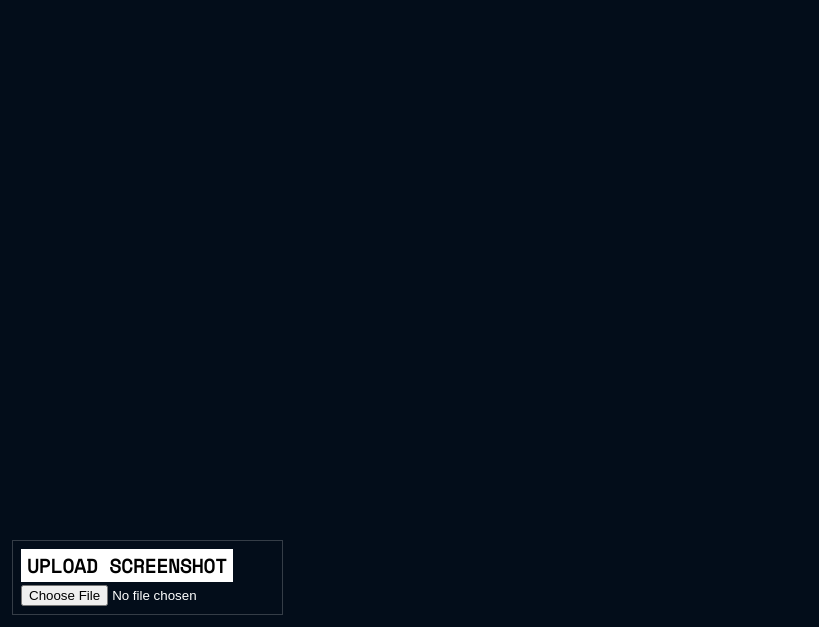
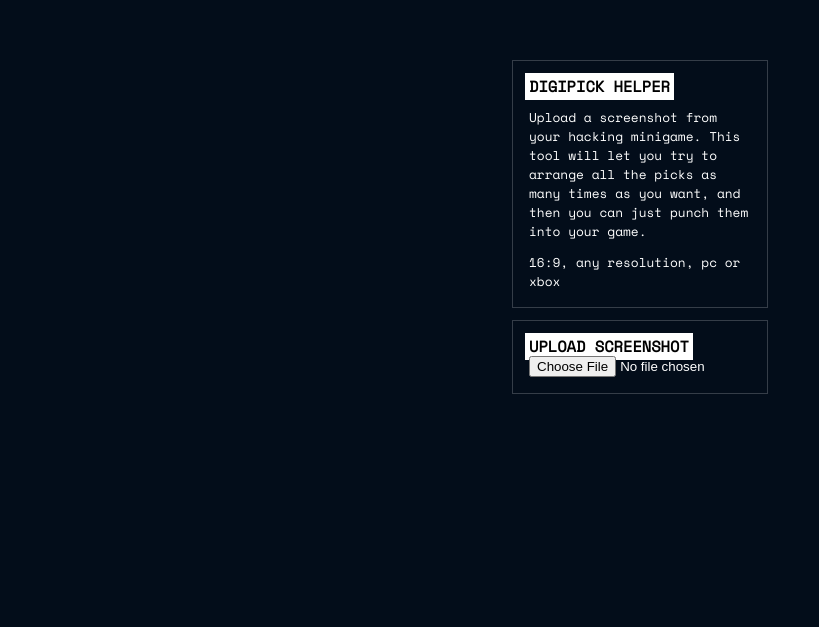
Before and after one commit to walaura/hack-studio, a React (Vite) app: page / in a window 1280 px wide. Shown: the part 173-800 px from the top of the page, without its empty margins (0-819 px from the left). Built offline with nearby package versions, Linux system fonts and the light colour scheme.

Commit message:
ees better now

```diff
--- a/src/App.tsx
+++ b/src/App.tsx
@@ -1,6 +1,8 @@
+import { css } from "@emotion/react";
 import React, { useState } from "react";
 import Canvas from "./component/Canvas";
 import SelectPreset from "./component/SelectPreset";
+import Upload from "./route/Upload";
 import Box from "./ui/Box";
 import Title from "./ui/Title";
 
@@ -9,47 +11,36 @@ export default function App() {
   const [preset, setPreset] = useState(null);
 
   return (
-    <>
-      <div
-        style={{
-          display: "flex",
-          flexDirection: "column",
-          gap: 4,
-          position: "fixed",
-          bottom: 0,
-          left: 0,
-          padding: 12,
-        }}
-      >
-        <Box>
-          <Title>Upload screenshot</Title>
-          <input
-            type="file"
-            onChange={(ev) => {
-              URL.revokeObjectURL(uploadedPhoto);
+    <div
+      css={css`
+        width: 100vw;
+        height: 100vh;
+        display: flex;
+        align-items: center;
+        justify-content: center;
+      `}
+    >
+      {!uploadedPhoto && !preset && (
+        <div
+          css={css`
+            width: 20em;
+          `}
+        >
+          <Upload
+            uploadedPhoto={uploadedPhoto}
+            setUploadedPhoto={(photo) => {
               setPreset(null);
-              const url = URL.createObjectURL(ev.target.files[0]);
-              setUploadedPhoto(url);
+              setUploadedPhoto(photo);
             }}
           />
-          {uploadedPhoto && (
-            <button
-              onClick={() => {
-                setUploadedPhoto(null);
-                setPreset(null);
-              }}
-            >
-              Clear
-            </button>
-          )}
-        </Box>
-      </div>
+        </div>
+      )}
       {uploadedPhoto && !preset && (
         <SelectPreset onSelect={setPreset} fromImage={uploadedPhoto} />
       )}
       {uploadedPhoto && preset && (
         <Canvas preset={preset} fromImage={uploadedPhoto} />
       )}
-    </>
+    </div>
   );
 }
--- a/src/index.html
+++ b/src/index.html
@@ -40,7 +40,7 @@
         --background: #030D1A;
         --divider: rgba(255,255,255,.2);
         --text: #fff;
-        font: 1em "Space Mono";
+        font: .8em "Space Mono";
         background-color: var(--background);
         color: var(--text);
       }
--- /dev/null
+++ b/src/route/Upload.tsx
@@ -0,0 +1,47 @@
+import Box from "../ui/Box";
+import Flexbox from "../ui/Flexbox";
+import Title from "../ui/Title";
+
+export default function Upload({
+  uploadedPhoto,
+  setUploadedPhoto,
+}: {
+  uploadedPhoto?: string;
+  setUploadedPhoto: (string) => void;
+}) {
+  return (
+    <Flexbox gap={12} direction="column">
+      <Box>
+        <Flexbox gap={12} direction="column">
+          <Title>Digipick helper</Title>
+          <p>
+            Upload a screenshot from your hacking minigame. This tool will let
+            you try to arrange all the picks as many times as you want, and then
+            you can just punch them into your game.
+          </p>
+          <p>16:9, any resolution, pc or xbox</p>
+        </Flexbox>
+      </Box>
+      <Box>
+        <Title>Upload screenshot</Title>
+        <input
+          type="file"
+          onChange={(ev) => {
+            URL.revokeObjectURL(uploadedPhoto);
+            const url = URL.createObjectURL(ev.target.files[0]);
+            setUploadedPhoto(url);
+          }}
+        />
+        {uploadedPhoto && (
+          <button
+            onClick={() => {
+              setUploadedPhoto(null);
+            }}
+          >
+            Clear
+          </button>
+        )}
+      </Box>
+    </Flexbox>
+  );
+}
--- a/src/ui/Box.tsx
+++ b/src/ui/Box.tsx
@@ -6,7 +6,7 @@ export default function Box({ children }: { children: ReactNode }) {
     <div
       css={css`
         border: 1px solid var(--divider);
-        padding: 8px;
+        padding: 16px;
       `}
     >
       {children}
--- a/src/ui/Title.tsx
+++ b/src/ui/Title.tsx
@@ -2,7 +2,11 @@ import { css } from "@emotion/react";
 
 export default function Title({ children }: { children: string }) {
   return (
-    <div>
+    <div
+      css={css`
+        margin: -4px -4px;
+      `}
+    >
       <h2
         css={css`
           background: var(--text);
@@ -10,7 +14,8 @@ export default function Title({ children }: { children: string }) {
           display: inline-flex;
           text-transform: uppercase;
           font-weight: 600;
-          padding: 2px 6px;
+          padding: 2px 4px;
+          margin: 0;
           font-size: 1.2rem;
         `}
       >
```
